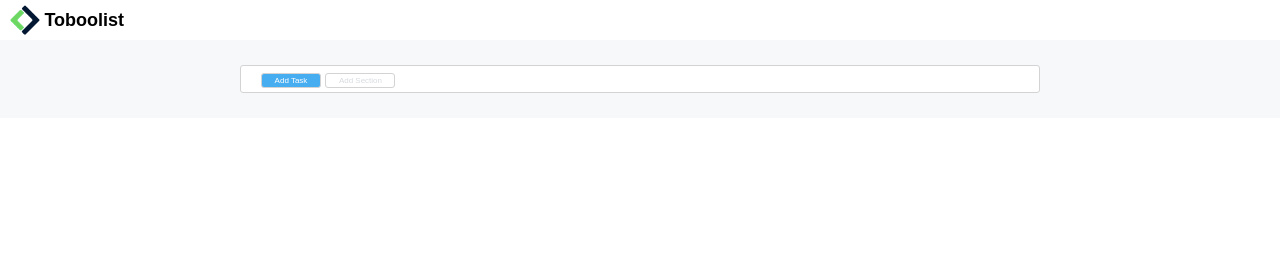
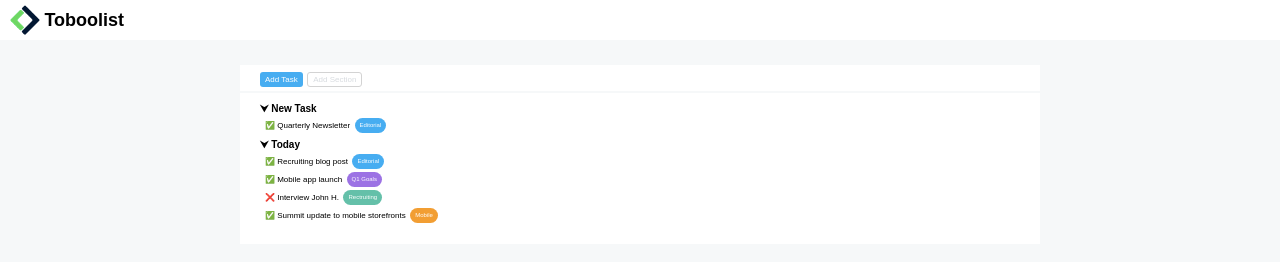
Before and after one commit to leonardo-guglielmini/html-css-toboolist, a plain HTML site: page index.html in a window 1280 px wide. Drawn offline with Linux system fonts and the light colour scheme.

Commit message:
aggiunta del secondo container con le prime liste ( new task e today ) con relativo css

```diff
--- a/css/style.css
+++ b/css/style.css
@@ -18,8 +18,12 @@ ul, ol{
     padding-left: 20px;
     padding-bottom: 3px;
     background-color: white;
-    border: 1px solid lightgray;
-    border-radius: 3px;
+    /* border: 0.5px solid lightgray; */
+    /* border-radius: 3px; */
+}
+
+.container.pd-bot-20{
+    padding-bottom: 20px;
 }
 
 .main-header{
@@ -48,23 +52,57 @@ ul, ol{
 
 .card{
     border-radius: 3px;
-    width: 70px;
+    width: auto;
     height: 15px;
     text-align: center;
-    border: 1px solid lightgray;
     font-size: 8px;
     display: inline-block;
     vertical-align: middle;
-    padding-top: 2px;
+    padding-left: 5px;
+    padding-right: 5px;
 }
 .card.bg-blue{
     background-color: #47adf1;
     color: white;
-    width: 60px;
+    padding-top: 3px;
 }
 
 .card.bg-white{
-    color:rgba(215,219,223,75) ;
+    color:rgba(215,219,223,75);
+    border: 1px solid lightgray;
+    padding-top: 2px;
+}
+
+.card.bg-purple{
+    background-color: #9c72e4;
+    color: white;
+}
+
+.card.bg-green{
+    background-color: #64c0a9;
+    color: white;
+}
+
+.card.bg-orange{
+    background-color: #f29e33;
+    color: white;
+}
+
+.card.card-list{
+    border-radius: 10px;
+    font-size: 6px;
+    padding-top: 4px;
+}
+
+.list-title{
+    font-size: 10px;
+}
+
+.list-item{
+    padding-left: 5px;
+    font-size: 8px;
+    display: inline-block;
+    vertical-align: middle;
 }
 
 
--- a/index.html
+++ b/index.html
@@ -23,9 +23,36 @@
             </div>
         </div>
 
-        <!-- <div class="container">
+        <div class="container pd-bot-20" style="margin-top: 2px;">
+            <div class="list">
+                <ul>
+                    <li>
+                        <strong class="list-title">&#11167; New Task</strong>
+                        <ul>
+                            <li class="list-item">&#x2705; Quarterly Newsletter</li>
+                            <li class="card bg-blue card-list">Editorial</li>
+                        </ul>
+                    </li>
+                    <li>
+                        <strong class="list-title">&#11167; Today</strong>
+                        <ul>
+                            <li class="list-item">&#x2705; Recruiting blog post</li>
+                            <li class="card bg-blue card-list">Editorial</li> <br>
 
-        </div> -->
+                            <li class="list-item">&#x2705; Mobile app launch</li>
+                            <li class="card bg-purple card-list">Q1 Goals</li> <br>
+
+                            <li class="list-item">&#10060; Interview John H.</li>
+                            <li class="card bg-green card-list">Rectruiting</li> <br>
+
+                            <li class="list-item">&#x2705; Summit update to mobile storefronts</li>
+                            <li class="card bg-orange card-list">Mobile</li> <br>
+                        </ul>
+                    </li>
+                </ul>
+            </div>
+
+        </div>
     </main>
 
 </body>
```
